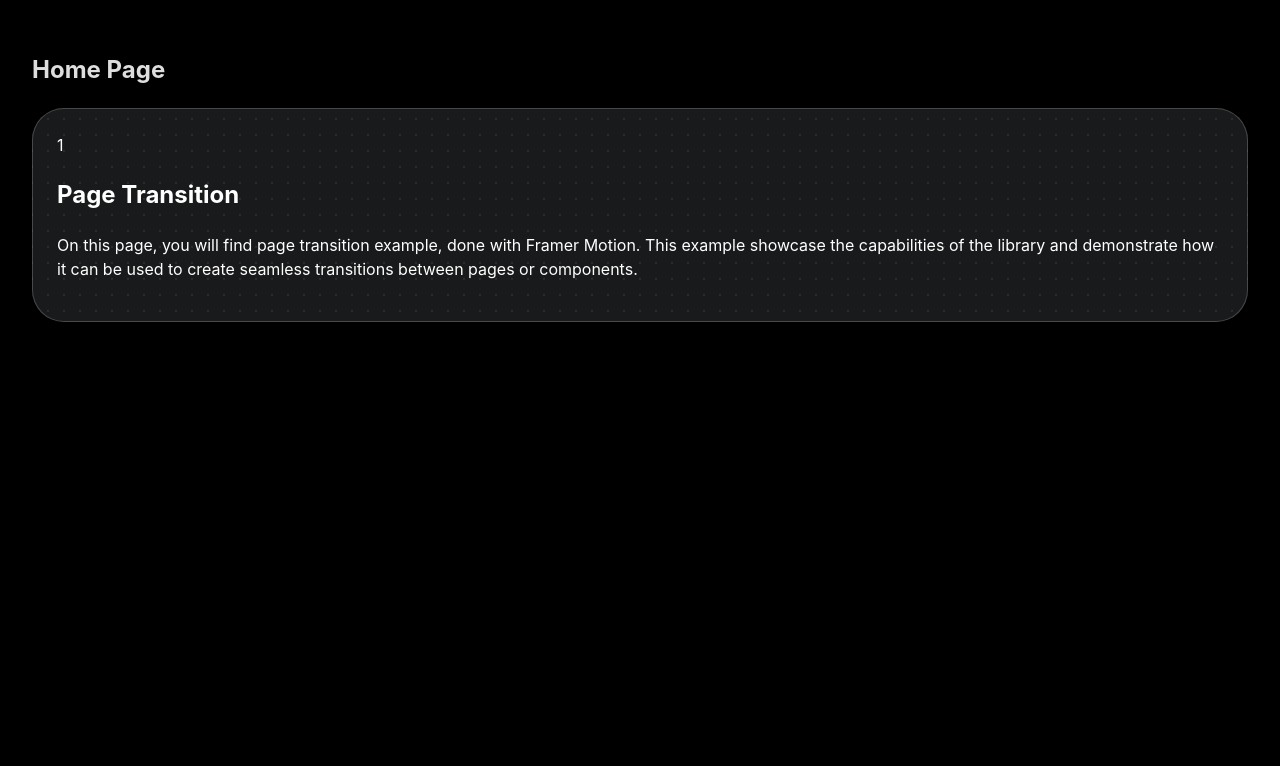
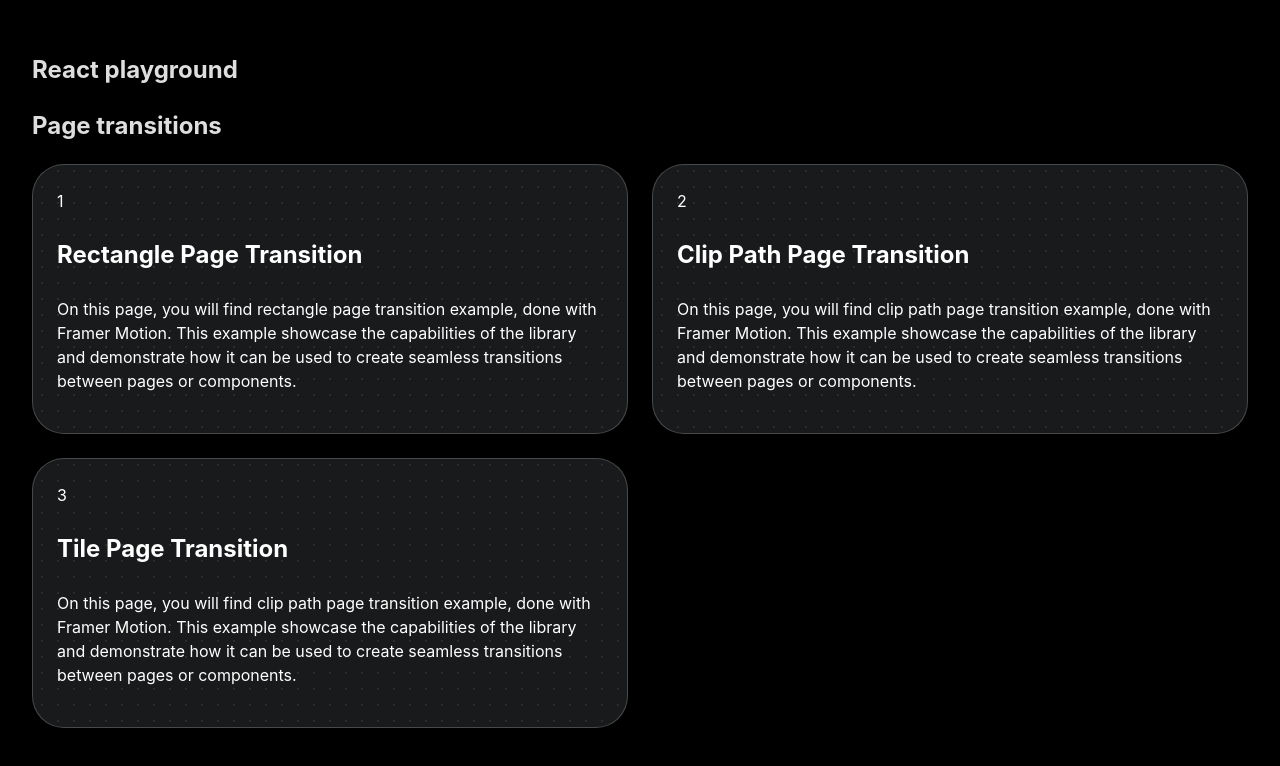
Before and after one commit to LeCarteloo/react-playground, a React (Vite) app: page / in a window 1280 px wide. Shown: the top 766 px of the page. Built offline with nearby package versions, Linux system fonts and the light colour scheme.

Commit message:
Added some more transitons, playing with project structure

```diff
--- a/src/App.tsx
+++ b/src/App.tsx
@@ -1,15 +1,28 @@
 import { BrowserRouter as Router, Routes, Route } from 'react-router-dom';
 import HomePage from './pages/HomePage';
-import TransitionShowcase from './pages/TransitionShowcase';
+import RectangleTransition from './pages/transitions/RectangleTransition';
+import { AnimatePresence } from 'framer-motion';
+import ClipPathTransition from './pages/transitions/ClipPathTransition';
+import TileTransition from './pages/transitions/TileTransition';
 
 function App() {
 	return (
 		<main>
 			<Router>
-				<Routes>
-					<Route path="/" element={<HomePage />} />
-					<Route path="/page-transition/*" element={<TransitionShowcase />} />
-				</Routes>
+				<AnimatePresence>
+					<Routes>
+						<Route path="/" element={<HomePage />} />
+						<Route
+							path="/rectangle-transition/*"
+							element={<RectangleTransition />}
+						/>
+						<Route
+							path="/clip-path-transition/*"
+							element={<ClipPathTransition />}
+						/>
+						<Route path="/tile-transition/*" element={<TileTransition />} />
+					</Routes>
+				</AnimatePresence>
 			</Router>
 		</main>
 	);
--- a/src/components/home/CardStyled.ts
+++ b/src/components/home/CardStyled.ts
@@ -25,7 +25,7 @@ export const CardStyled = styled.div`
 		transition-duration: 0.6s;
 		top: 80%;
 		left: -1px;
-		background: linear-gradient(transparent, lime, transparent);
+		background: linear-gradient(transparent, #ff004f, transparent);
 		opacity: 0;
 	}
 
@@ -37,13 +37,14 @@ export const CardStyled = styled.div`
 			opacity: 1;
 		}
 
-		h2 {
-			color: lime;
+		h3 {
+			color: #ff004f;
 		}
 	}
 `;
 
-export const HeadingStyled = styled.h2`
+export const HeadingStyled = styled.h3`
+	font-size: 1.5rem;
 	transition-duration: 0.6s;
 `;
 
--- a/src/components/index.ts
+++ b/src/components/index.ts
@@ -1,2 +1 @@
 export { default as Card } from './home/Card';
-export { default as RectangleTransition } from './transition-showcase/RectangleTransition';
--- a/src/const/pages.const.ts
+++ b/src/const/pages.const.ts
@@ -1,11 +1,35 @@
 export const pages = [
 	{
-		id: 'page-transition',
-		title: 'Page Transition',
-		description: `On this page, you will find page transition example, done with Framer
-        Motion. This example showcase the capabilities of the library and demonstrate
-        how it can be used to create seamless transitions between pages or components.`,
-		link: '/page-transition',
-		tech: ['framer-motion'],
+		id: 1,
+		title: 'Page transitions',
+		children: [
+			{
+				id: 'rectangle-transition',
+				title: 'Rectangle Page Transition',
+				description: `On this page, you will find rectangle page transition example, done with Framer
+				Motion. This example showcase the capabilities of the library and demonstrate
+				how it can be used to create seamless transitions between pages or components.`,
+				link: '/rectangle-transition',
+				tech: ['framer-motion'],
+			},
+			{
+				id: 'clip-path-transition',
+				title: 'Clip Path Page Transition',
+				description: `On this page, you will find clip path page transition example, done with Framer
+				Motion. This example showcase the capabilities of the library and demonstrate
+				how it can be used to create seamless transitions between pages or components.`,
+				link: '/clip-path-transition',
+				tech: ['framer-motion'],
+			},
+			{
+				id: 'tile-transition',
+				title: 'Tile Page Transition',
+				description: `On this page, you will find clip path page transition example, done with Framer
+				Motion. This example showcase the capabilities of the library and demonstrate
+				how it can be used to create seamless transitions between pages or components.`,
+				link: '/tile-transition',
+				tech: ['framer-motion'],
+			},
+		],
 	},
 ];
--- a/src/index.css
+++ b/src/index.css
@@ -22,4 +22,5 @@ html {
 body {
 	margin: 0;
 	padding: 2em;
+	overflow-x: hidden;
 }
--- a/src/pages/HomePage.tsx
+++ b/src/pages/HomePage.tsx
@@ -4,19 +4,28 @@ import { pages } from '../const/pages.const';
 
 const HomeGridStyled = styled.div`
 	display: grid;
-	grid-template-columns: repeat(auto-fit, minmax(350px, 1fr));
+	grid-template-columns: repeat(auto-fill, minmax(400px, 1fr));
 	gap: 1.5em;
+
+	@media (max-width: 480px) {
+		grid-template-columns: 1fr;
+	}
 `;
 
 const HomePage = () => {
 	return (
 		<section>
-			<h1>Home Page</h1>
-			<HomeGridStyled>
-				{pages.map((page, index) => (
-					<Card key={page.id} index={index + 1} {...page} />
-				))}
-			</HomeGridStyled>
+			<h1>React playground</h1>
+			{pages.map((page) => (
+				<section key={page.id}>
+					<h2>{page.title}</h2>
+					<HomeGridStyled>
+						{page.children?.map((children, index) => (
+							<Card key={children.id} index={index + 1} {...children} />
+						))}
+					</HomeGridStyled>
+				</section>
+			))}
 		</section>
 	);
 };
--- a/src/pages/TransitionShowcase.tsx
+++ /dev/null
@@ -1,50 +0,0 @@
-import { AnimatePresence } from 'framer-motion';
-import { Link, Route, Routes, useLocation } from 'react-router-dom';
-import { RectangleTransition } from '../components';
-import { useState } from 'react';
-
-const TransitionShowcase = () => {
-	const [transitionType, setTransitionType] = useState<number | undefined>(
-		undefined
-	);
-	const { pathname } = useLocation();
-
-	const renderTransitionType = () => {
-		switch (transitionType) {
-			case 0:
-				return <RectangleTransition key={pathname} />;
-			case 1:
-				break;
-		}
-	};
-
-	return (
-		<div>
-			<h1>Page Transition</h1>
-			<div>
-				<input
-					id="rectangle-transition"
-					type="checkbox"
-					onChange={() => setTransitionType(0)}
-					checked={transitionType === 0}
-				/>
-				<label htmlFor="rectangle-transition"> Rectangle Transition</label>
-			</div>
-			<AnimatePresence mode="wait">
-				{renderTransitionType()}
-				<Routes>
-					<Route
-						path="/"
-						element={<Link to="example">Rectangle transition</Link>}
-					/>
-					<Route
-						path="/example"
-						element={<Link to="/page-transition">Go back</Link>}
-					/>
-				</Routes>
-			</AnimatePresence>
-		</div>
-	);
-};
-
-export default TransitionShowcase;
--- /dev/null
+++ b/src/pages/transitions/ClipPathTransition.tsx
@@ -0,0 +1,48 @@
+import { AnimatePresence, motion } from 'framer-motion';
+import { Link, Route, Routes, useLocation } from 'react-router-dom';
+import styled from 'styled-components';
+
+const TransitionWrapperStyled = styled(motion.div)`
+	padding: 2em;
+	position: absolute;
+	inset: 0;
+	background-color: #fff;
+`;
+
+const ClipPathTransition = () => {
+	const { pathname } = useLocation();
+	return (
+		<AnimatePresence mode="wait">
+			<TransitionWrapperStyled
+				key={pathname}
+				initial={{ clipPath: 'polygon(50% 0, 50% 0, 50% 100%, 50% 100%)' }}
+				animate={{ clipPath: 'polygon(0 0, 100% 0, 100% 100%, 0% 100%)' }}
+				exit={{ clipPath: 'polygon(50% 0, 50% 0, 50% 100%, 50% 100%)' }}
+				transition={{ duration: 0.3, ease: 'easeIn' }}
+			>
+				<Routes>
+					<Route
+						path="/"
+						element={
+							<>
+								<Link to="/">Go to home</Link>
+								<Link to="test-route">Change route</Link>
+							</>
+						}
+					/>
+					<Route
+						path="test-route"
+						element={
+							<>
+								<Link to="/">Go to home</Link>
+								<Link to="/clip-path-transition">Go back</Link>
+							</>
+						}
+					/>
+				</Routes>
+			</TransitionWrapperStyled>
+		</AnimatePresence>
+	);
+};
+
+export default ClipPathTransition;
--- /dev/null
+++ b/src/pages/transitions/RectangleTransition.tsx
@@ -0,0 +1,74 @@
+import { AnimatePresence, motion } from 'framer-motion';
+import { useState } from 'react';
+import { Link, Route, Routes, useLocation } from 'react-router-dom';
+import styled, { css } from 'styled-components';
+
+interface TransitionColumnProps {
+	left: string;
+}
+
+const TransitionColumnStyled = styled(motion.div)<TransitionColumnProps>`
+	position: absolute;
+	top: 0;
+	${({ left }) =>
+		left &&
+		css`
+			left: ${left};
+		`}
+
+	width: 20%;
+	height: 100vh;
+	background-color: white;
+	transform: translateY(-50px);
+`;
+
+const RectangleTransition = () => {
+	const [columnNumber, setColumnNumber] = useState(5);
+	const { pathname } = useLocation();
+
+	return (
+		<>
+			<input
+				type="number"
+				onChange={(e) => setColumnNumber(e.target.valueAsNumber)}
+			/>
+			<AnimatePresence mode="wait">
+				{[...Array(columnNumber)].map((_, index) => (
+					<TransitionColumnStyled
+						key={pathname + index}
+						left={`${index * (100 / columnNumber)}%`}
+						initial={{ transform: 'translateY(0)' }}
+						animate={{ transform: 'translateY(100vh)' }}
+						exit={{ transform: 'translateY(0)' }}
+						transition={{
+							duration: 0.4,
+							delay: 0.2 * index,
+						}}
+					/>
+				))}
+			</AnimatePresence>
+			<Routes>
+				<Route
+					path="/"
+					element={
+						<>
+							<Link to="/">Go to home</Link>
+							<Link to="test-route">Change route</Link>
+						</>
+					}
+				/>
+				<Route
+					path="test-route"
+					element={
+						<>
+							<Link to="/">Go to home</Link>
+							<Link to="/rectangle-transition">Go back</Link>
+						</>
+					}
+				/>
+			</Routes>
+		</>
+	);
+};
+
+export default RectangleTransition;
--- /dev/null
+++ b/src/pages/transitions/TileTransition.tsx
@@ -0,0 +1,77 @@
+import { AnimatePresence, motion } from 'framer-motion';
+import { Routes, Route, Link, useLocation } from 'react-router-dom';
+import styled, { css } from 'styled-components';
+
+interface TileStyledProps {
+	top?: string;
+}
+
+const TileStyled = styled(motion.div)<TileStyledProps>`
+	position: absolute;
+	left: 0;
+	${({ top }) =>
+		top &&
+		css`
+			top: ${top};
+		`}
+	width: 100%;
+	height: 10%;
+	background-color: #fff;
+`;
+
+const TileTransition = () => {
+	const { pathname } = useLocation();
+
+	return (
+		<div>
+			<AnimatePresence mode="wait">
+				{[...Array(10)].map((_, index) => {
+					return (
+						<TileStyled
+							key={pathname + index}
+							top={`${(index * 10).toString()}%`}
+							initial={{
+								transform: 'translateX(0)',
+							}}
+							animate={{
+								transform: `${
+									index % 2 === 0 ? 'translateX(-100vw)' : 'translateX(100vw)'
+								}`,
+							}}
+							exit={{
+								transform: 'translateX(0)',
+							}}
+							transition={{
+								duration: 0.4,
+								ease: 'easeIn',
+								delay: 0.3,
+							}}
+						/>
+					);
+				})}
+			</AnimatePresence>
+			<Routes>
+				<Route
+					path="/"
+					element={
+						<>
+							<Link to="/">Go to home</Link>
+							<Link to="test-route">Change route</Link>
+						</>
+					}
+				/>
+				<Route
+					path="test-route"
+					element={
+						<>
+							<Link to="/">Go to home</Link>
+							<Link to="/tile-transition">Go back</Link>
+						</>
+					}
+				/>
+			</Routes>
+		</div>
+	);
+};
+
+export default TileTransition;
```
Also changed, not shown: src/components/ConditionalWrapper.tsx (added, +13 -0 lines), src/components/transition-showcase/RectangleTransition.tsx (deleted, +0 -58 lines).
